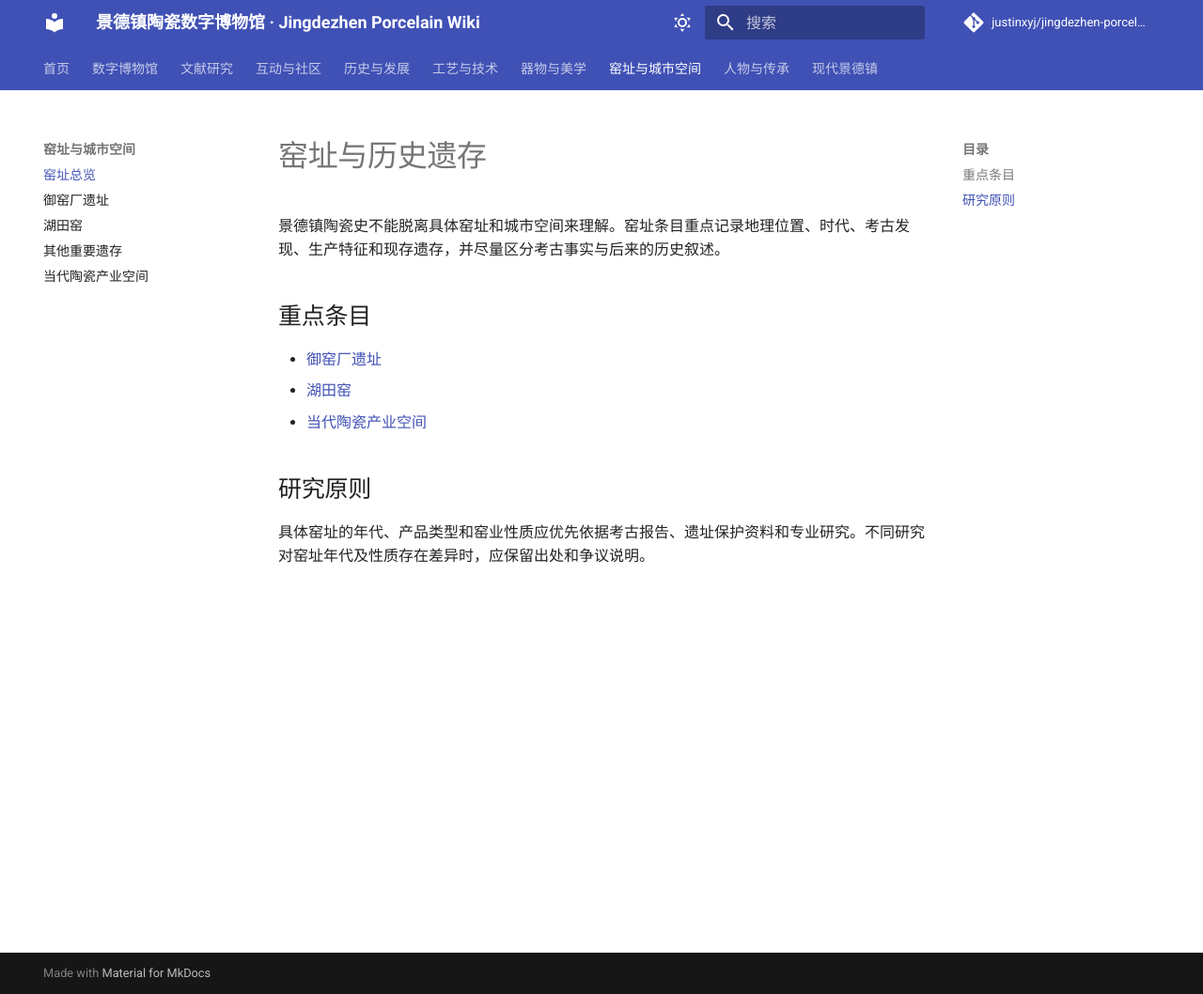
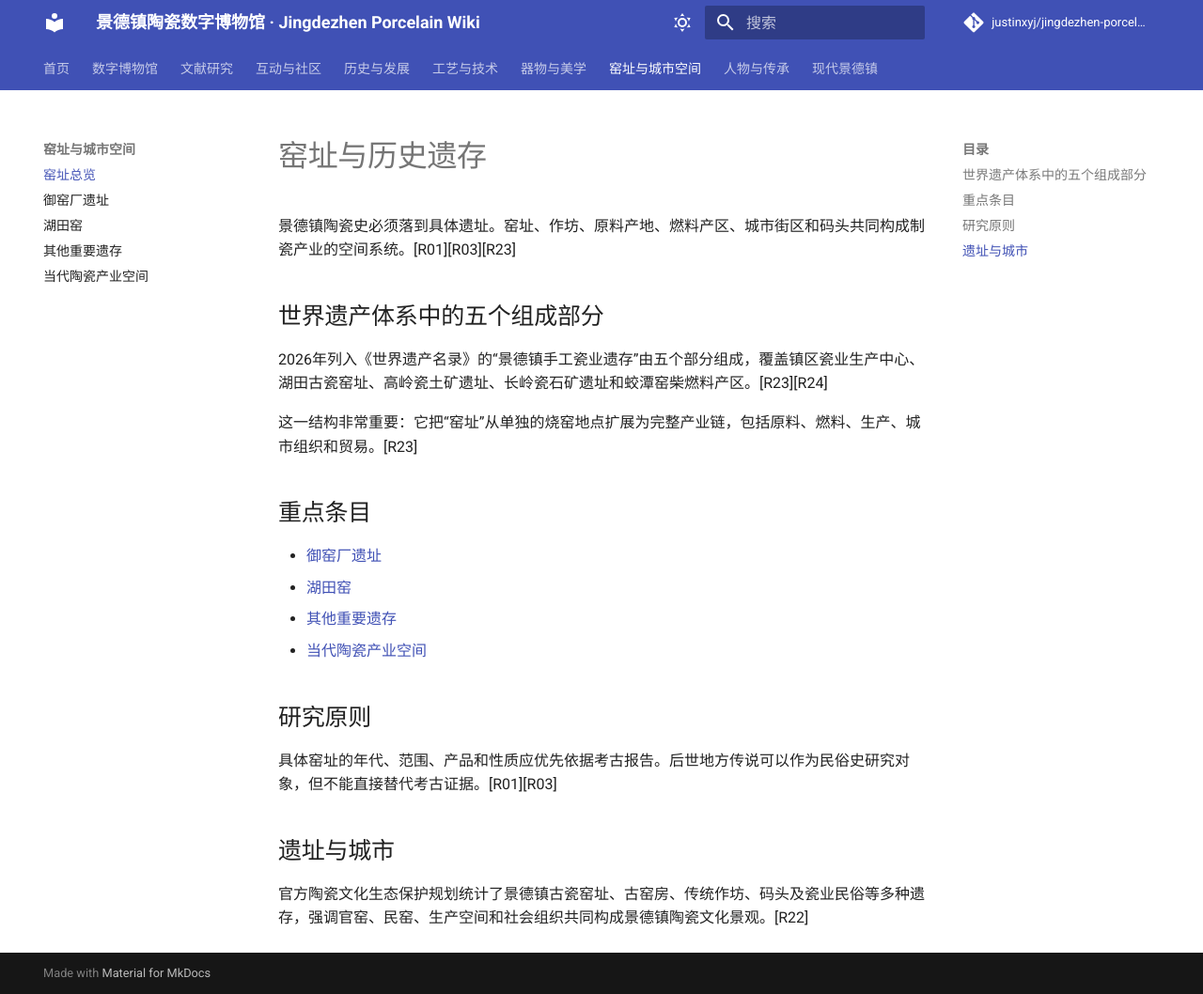
Before and after one commit to justinxyj/jingdezhen-porcelain-wiki, an MkDocs documentation site: the page built from docs/kilns/README.md, in a window 1280 px wide and 1058 px high. Shown: the whole window at 94% size. Built offline with MkDocs 1.6.1 and Material for MkDocs 9.7.7, drawn with Linux system fonts in a browser that asks for light colours; a script that is not in the unit is left out; comment, search, counter and statistics services are not loaded.

Commit message:
docs: expand kiln heritage framework from archaeology and UNESCO sources

```diff
--- a/docs/kilns/README.md
+++ b/docs/kilns/README.md
@@ -1,13 +1,24 @@
 # 窑址与历史遗存
 
-景德镇陶瓷史不能脱离具体窑址和城市空间来理解。窑址条目重点记录地理位置、时代、考古发现、生产特征和现存遗存，并尽量区分考古事实与后来的历史叙述。
+景德镇陶瓷史必须落到具体遗址。窑址、作坊、原料产地、燃料产区、城市街区和码头共同构成制瓷产业的空间系统。[R01][R03][R23]
+
+## 世界遗产体系中的五个组成部分
+
+2026年列入《世界遗产名录》的“景德镇手工瓷业遗存”由五个部分组成，覆盖镇区瓷业生产中心、湖田古瓷窑址、高岭瓷土矿遗址、长岭瓷石矿遗址和蛟潭窑柴燃料产区。[R23][R24]
+
+这一结构非常重要：它把“窑址”从单独的烧窑地点扩展为完整产业链，包括原料、燃料、生产、城市组织和贸易。[R23]
 
 ## 重点条目
 
 - [御窑厂遗址](imperial-kiln.md)
 - [湖田窑](hutian-kiln.md)
+- [其他重要遗存](other-sites.md)
 - [当代陶瓷产业空间](contemporary-ceramic-districts.md)
 
 ## 研究原则
 
-具体窑址的年代、产品类型和窑业性质应优先依据考古报告、遗址保护资料和专业研究。不同研究对窑址年代及性质存在差异时，应保留出处和争议说明。
+具体窑址的年代、范围、产品和性质应优先依据考古报告。后世地方传说可以作为民俗史研究对象，但不能直接替代考古证据。[R01][R03]
+
+## 遗址与城市
+
+官方陶瓷文化生态保护规划统计了景德镇古瓷窑址、古窑房、传统作坊、码头及瓷业民俗等多种遗存，强调官窑、民窑、生产空间和社会组织共同构成景德镇陶瓷文化景观。[R22]
```
